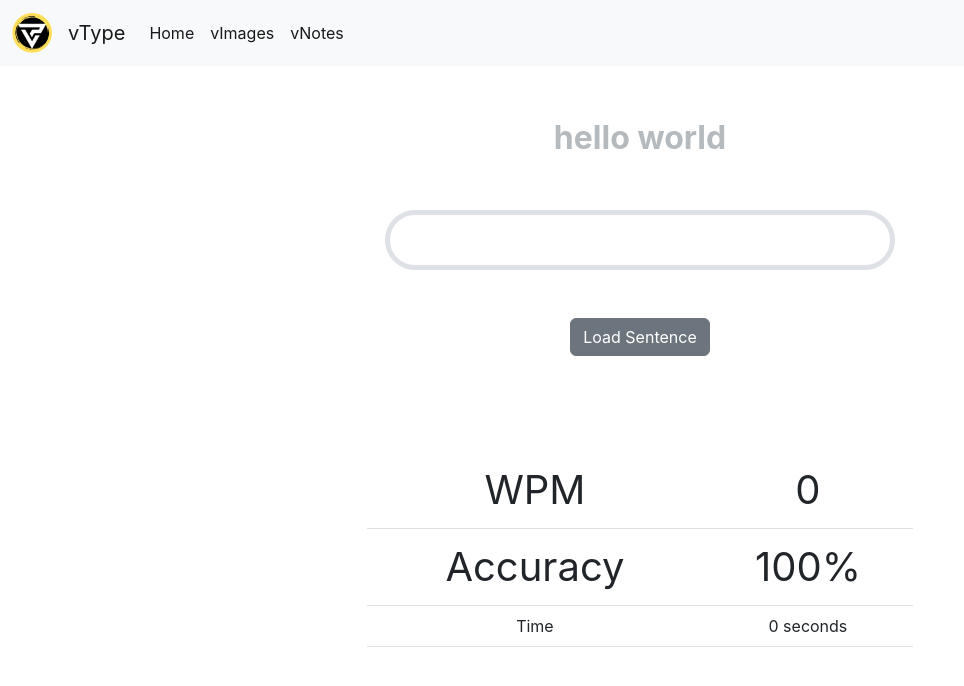
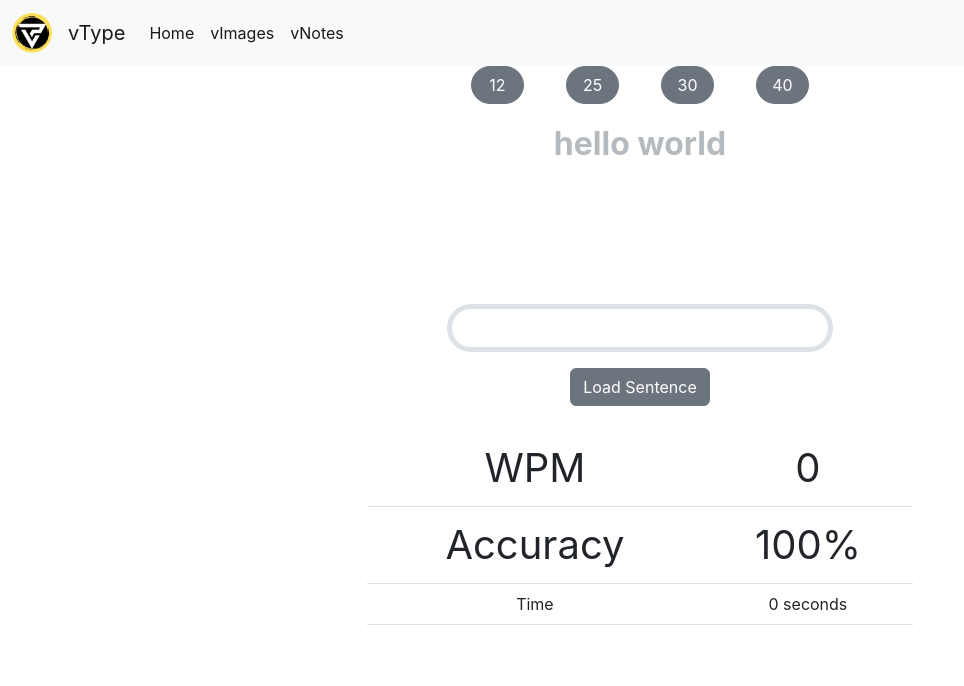
Before and after one commit to Vishesh-Pandey/v-type, a React (Create React App) app: page / in a window 1280 px wide. Shown: the top 686 px of the page, without its empty margins (0-964 px from the left). Built offline with nearby package versions, Linux system fonts and the light colour scheme.

Commit message:
feature : select number of words

```diff
--- a/package.json
+++ b/package.json
@@ -16,7 +16,7 @@
   "scripts": {
     "start": "react-scripts start",
     "predeploy": "npm run build",
-    "deploy":"gh-pages -d build",
+    "deploy": "gh-pages -d build",
     "build": "react-scripts build",
     "test": "react-scripts test",
     "eject": "react-scripts eject"
--- a/src/components/Typing.js
+++ b/src/components/Typing.js
@@ -10,6 +10,7 @@ function Typing() {
   const [seconds, setSeconds] = useState(0);
   const [typedWord, setTypedWord] = useState("");
   const [current, setCurrent] = useState(0);
+  let totalWords = 12;
   const [wordsCollection, setWordsCollection] = useState(
     "hello world two nine go seven you love sum cosmos sun universe can beat you for anything like that put for amazing coding future beat stand under tree god around world phase yes library for building user interfaces based also called a schoolteacher or formally an educator is a person who helps students to acquire knowledge vishesh"
   ); // contains all the words
@@ -47,7 +48,7 @@ function Typing() {
   const loadWords = () => {
     document.body.style.backgroundColor = "white";
     let wordsCollectionArray = [];
-    for (let i = 0; i < 12; i++) {
+    for (let i = 0; i < totalWords; i++) {
       let index = Math.floor(Math.random() * 10);
       wordsCollectionArray.push(fullWordsCollectionArray[index]);
     }
@@ -79,6 +80,7 @@ function Typing() {
         // Last word completed
         clearInterval(timer.current);
         document.body.style.backgroundColor = "yellow";
+
       }
       if (event.target.value.charAt(event.target.value.length - 1) === " ") {
         // Last word completed
@@ -123,8 +125,40 @@ function Typing() {
   return (
     <>
       <div className="container">
-        <div className="row">
-          <div className="col py-5 text-center fs-3">
+        <div className="row d-flex justify-content-center">
+          <div className="col-xl-1 col-lg-2 col-md-3 col-3 text-center">
+            <button onClick={
+              ()=>{
+                totalWords = 12
+                loadWords()
+              }
+            } className="btn btn-secondary rounded-pill w-75">12</button>
+          </div>
+          <div className="col-xl-1 col-lg-2 col-md-3 col-3 text-center">
+            <button onClick={()=>{
+              totalWords = 25
+              loadWords()
+            }} className="btn btn-secondary rounded-pill w-75">25</button>
+          </div>
+          <div className="col-xl-1 col-lg-2 col-md-3 col-3 text-center">
+            <button onClick={
+              ()=>{
+                totalWords = 30
+                loadWords()
+              }
+            } className="btn btn-secondary rounded-pill w-75">30</button>
+          </div>
+          <div className="col-xl-1 col-lg-2 col-md-3 col-3 text-center">
+            <button onClick={
+              ()=>{
+                totalWords = 40
+                loadWords()
+              }
+            } className="btn btn-secondary rounded-pill w-75">40</button>
+          </div>
+        </div>
+        <div className="row" style={{minHeight:"200px"}}>
+          <div className="col py-3 text-center fs-3">
             {words.map((word, index) => {
               return <Word key={index} word={word} typedWord={typedWord} />;
             })}
@@ -134,7 +168,7 @@ function Typing() {
           <div className="col text-center">
             <input
               id="userInput"
-              className="border border-5 rounded-pill fs-2 text-center"
+              className="border border-5 rounded-pill fs-4 text-center"
               type="text"
               value={typedWord}
               onChange={handleOnChange}
@@ -142,13 +176,13 @@ function Typing() {
           </div>
         </div>
         <div className="row">
-          <div className="col text-center py-5">
+          <div className="col text-center py-3">
             <button onClick={loadWords} className="btn btn-secondary">
               Load Sentence
             </button>
           </div>
         </div>
-        <div className="row py-5">
+        <div className="row py-2">
           <div className="col-6 m-auto">
             <table className="table text-center fs-1">
               <tbody>
```
Also changed, not shown: 1 other file (tests, documents, lock files or other folders).
